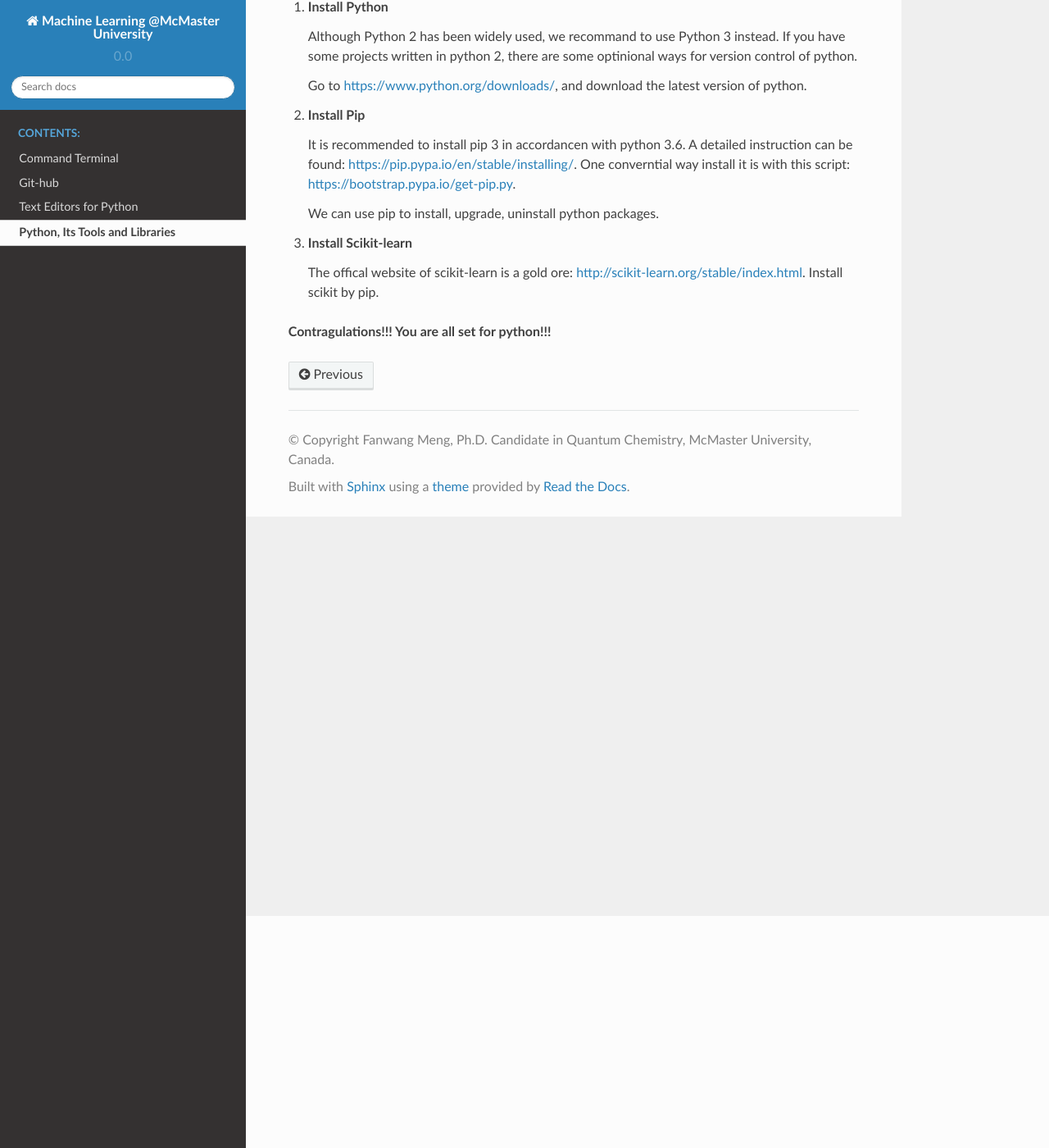
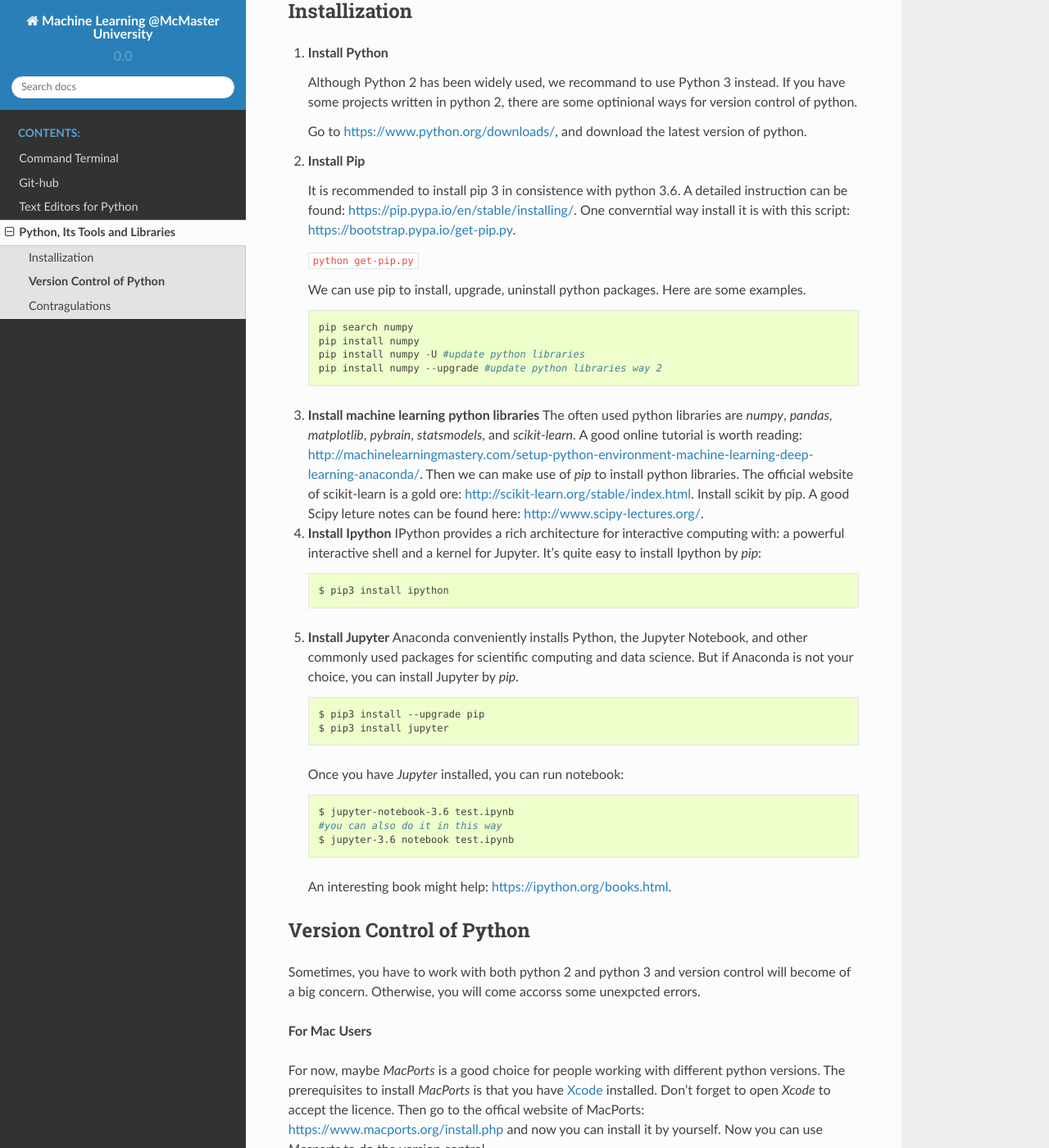
Before and after one commit to somous-jhzhao/Machine_Learning_at_McMaster_University, a Sphinx documentation site: the page built from doc/python_and_scikit_learn.rst, in a window 1280 px wide and 1400 px high, scrolled down 283 px. Shown: the whole window at 82% size. Built offline with Sphinx 7.4.7 and the Read the Docs theme 2.0.0, drawn with Linux system fonts in a browser that asks for light colours; some of the changed text lies outside the part shown.

Commit message:
correct python configuration file

```diff
--- a/doc/python_and_scikit_learn.rst
+++ b/doc/python_and_scikit_learn.rst
@@ -5,6 +5,9 @@ In this part, we will first install python 3.6 and some libraries with the help
 Then we will show how to work with one of the best tools for python learning and teaching, ipython.
 However, if you don't like the command line way of programming, the easiest way is to install Anaconda,
 https://www.continuum.io/downloads.
+
+Installization
+--------------
 
 #. **Install Python**
 
@@ -15,14 +18,120 @@ https://www.continuum.io/downloads.
 
 #. **Install Pip**
 
-   It is recommended to install pip 3 in accordancen with python 3.6. A detailed instruction
+   It is recommended to install pip 3 in consistence with python 3.6. A detailed instruction
    can be found: https://pip.pypa.io/en/stable/installing/. One converntial way install it is with this script:
    https://bootstrap.pypa.io/get-pip.py.
 
-   We can use pip to install, upgrade, uninstall python packages.
+   ``python get-pip.py``
 
-#. **Install Scikit-learn**
+   We can use pip to install, upgrade, uninstall python packages. Here are some examples.
 
-   The offical website of scikit-learn is a gold ore: http://scikit-learn.org/stable/index.html. Install scikit by pip.
+   .. code-block:: python
+      :name: pip examples
 
-**Contragulations!!! You are all set for python!!!**
+      pip search numpy
+      pip install numpy
+      pip install numpy -U #update python libraries
+      pip install numpy --upgrade #update python libraries way 2
+
+
+#. **Install machine learning python libraries**
+   The often used python libraries are *numpy*, *pandas*, *matplotlib*, *pybrain*, *statsmodels*,
+   and *scikit-learn*. A good online tutorial is worth reading:
+   http://machinelearningmastery.com/setup-python-environment-machine-learning-deep-learning-anaconda/.
+   Then we can make use of *pip* to install python libraries.
+   The official website of scikit-learn is a gold ore: http://scikit-learn.org/stable/index.html. Install scikit by pip.
+   A good Scipy leture notes can be found here: http://www.scipy-lectures.org/.
+
+#. **Install Ipython**
+   IPython provides a rich architecture for interactive computing with:
+   a powerful interactive shell and a kernel for Jupyter. It's quite easy
+   to install Ipython by *pip*:
+
+   .. code-block:: bash
+
+      $ pip3 install ipython
+
+#. **Install Jupyter**
+   Anaconda conveniently installs Python, the Jupyter Notebook,
+   and other commonly used packages for scientific computing and
+   data science. But if Anaconda is not your choice, you can install
+   Jupyter by *pip*.
+
+   .. code-block:: bash
+
+      $ pip3 install --upgrade pip
+      $ pip3 install jupyter
+
+   Once you have *Jupyter* installed, you can run notebook:
+
+   .. code-block:: bash
+
+      $ jupyter-notebook-3.6 test.ipynb
+      #you can also do it in this way
+      $ jupyter-3.6 notebook test.ipynb
+
+   An interesting book might help: https://ipython.org/books.html.
+
+**Version Control of Python**
+------------------------------
+Sometimes, you have to work with both python 2 and python 3 and version control will become of a big concern.
+Otherwise, you will come accorss some unexpcted errors.
+
+**For Mac Users**
+
+For now, maybe *MacPorts* is a good choice for people working with different python versions.
+The prerequisites to install *MacPorts* is that you have `Xcode <https://developer.apple.com/xcode/>`_
+installed. Don't forget to open *Xcode* to accept the licence.
+Then go to the offical website of MacPorts: https://www.macports.org/install.php and now you can install it
+by yourself. Now you can use *Macports* to do the version control.
+
+.. code-block:: bash
+
+   $ port search python3*
+   $ sudo port install python36 @3.6.0
+   $ port search python2*
+   $ sudo port install python27 @2.7.13
+   $ port installed | grep python
+   $ sudo port select --set python python36 @3.6.0
+
+
+**For Linux Users**
+
+This is a more generalized way for python version control, where we will use
+`pyenv <https://github.com/pyenv/pyenv>`_. Here is how to install *pyenv*:
+
+.. code-block:: bash
+
+   #install
+   $ curl -L https://raw.githubusercontent.com/pyenv/pyenv-installer/master/bin/pyenv-installer | bash
+   #update
+   $ pyenv update
+   #check if the following have has been added in ~/.bashrc
+   #otherwise, add them
+   $ export PATH="~/.pyenv/bin:$PATH"
+   $ eval "$(pyenv init -)"
+   $ eval "$(pyenv virtualenv-init -)"
+
+Once you have pyenv installed, you can use it to install any specific version
+of python.
+
+.. code-block:: bash
+
+   #this part is based on http://akbaribrahim.com/managing-multiple-python-versions-with-pyenv/
+   #search step need to be added
+   $ pyenv install 3.6.0
+   $ pyenv install 2.7.13
+   #check th current version
+   $ pyenv version
+   #set specific version globally
+   $ pyenv global 3.6.0
+   #if you want to set a python version for the current shell session
+   $ pyenv shell 3.6.0
+
+For more information, you may refer to the *pyenv*
+https://github.com/pyenv/pyenv#installation.
+
+Contragulations
+----------------
+**You are all set for python!!!**
```
